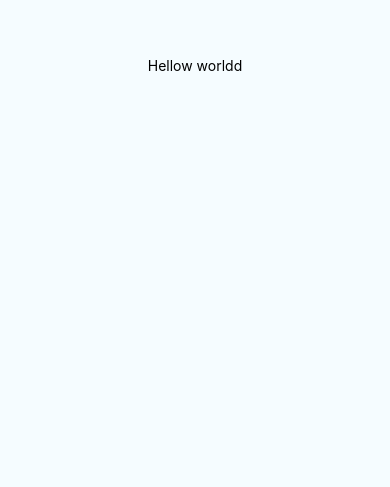
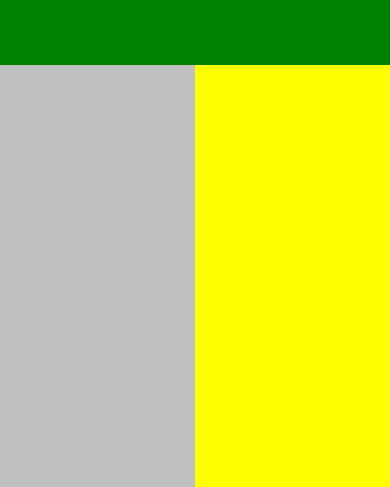
Before and after one commit to Denaindra/React-Native-App, a React Native app in the folder ReactNativeSampleApp/: screen / in a window 390 px wide. Shown: the part 357-844 px from the top of the page. Built offline with nearby package versions, Linux system fonts and the light colour scheme.

Commit message:
flex layout

```diff
--- a/ReactNativeSampleApp/App.js
+++ b/ReactNativeSampleApp/App.js
@@ -11,9 +11,17 @@ export default class App extends Component{
   render(){
     return(
       <View style={style.container}>
-          <Text style={style.welcome}>
-            Hellow worldd
-          </Text>
+          <View style={style.flex1}>
+
+          </View>
+          <View style={style.flex2}>
+          <View style={style.flex2_1}>
+
+           </View>
+           <View style={style.flex2_2}>
+
+           </View>
+           </View>
       </View>
     )
   }
@@ -22,22 +30,27 @@ export default class App extends Component{
 const style = StyleSheet.create({
   container: {
     flex:1,
-    justifyContent:'center',
-    alignItems:'center',
-    backgroundColor:'#F5fcff'
+    backgroundColor:'yellow'
 
-  },flex1:{
-     flex:1
-  },flex2:{
-    flex:1
-
-  },flex2_1:{
-    flex:1
-
-  },flex2_2:{
-    flex:1
-
-  },text:{
+  },
+  flex1:{
+     flex:1,
+     backgroundColor:'green'
+  },
+  flex2:{
+    flex:1,
+    flexDirection:'row',
+    backgroundColor:'purple'
+  },
+  flex2_1:{
+    flex:1,
+    backgroundColor:'#C0C0C0'
+  },
+  flex2_2:{
+    flex:1,
+    backgroundColor:'yellow'
+  },
+  text:{
 
   }
 });
```
